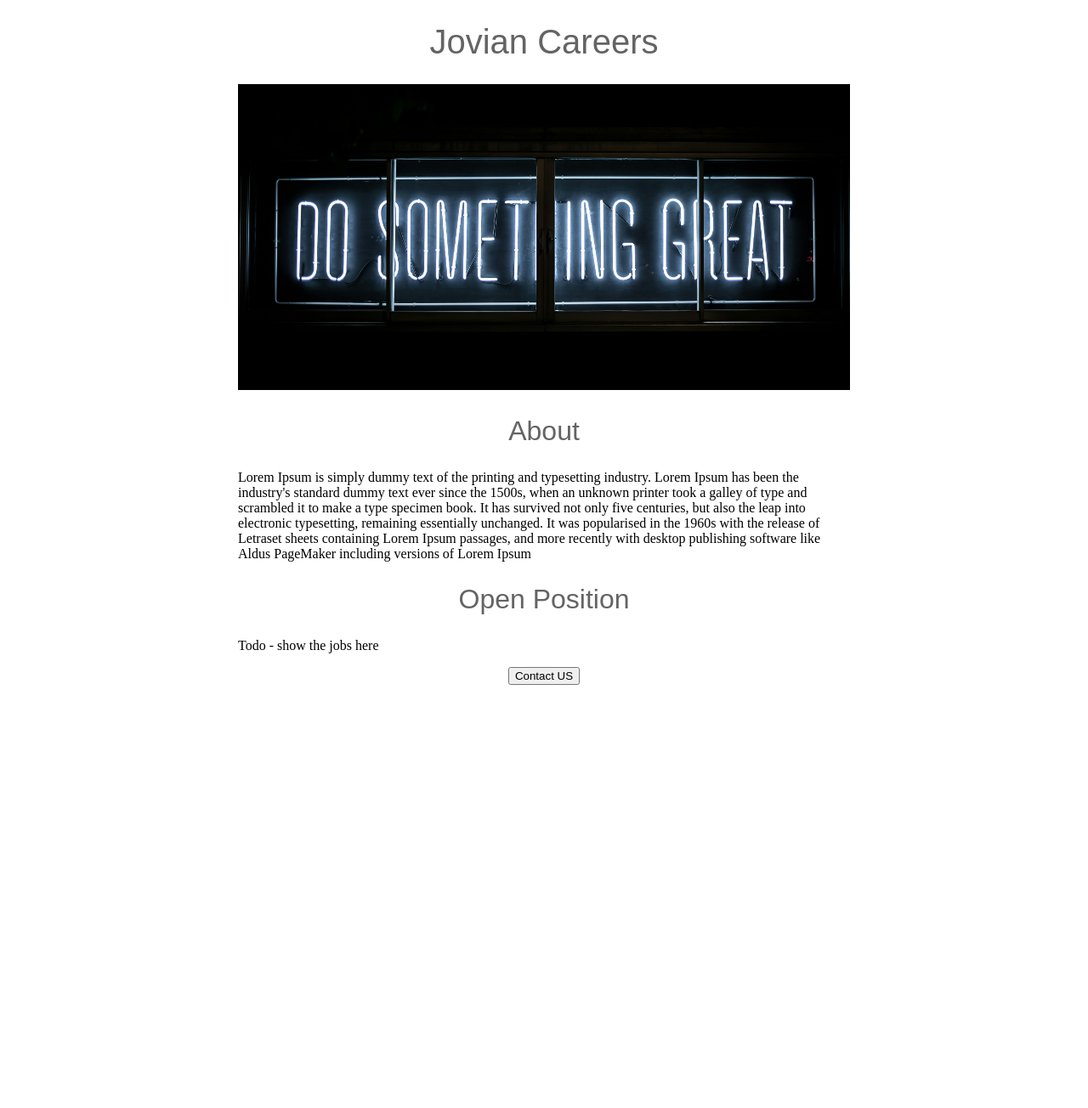
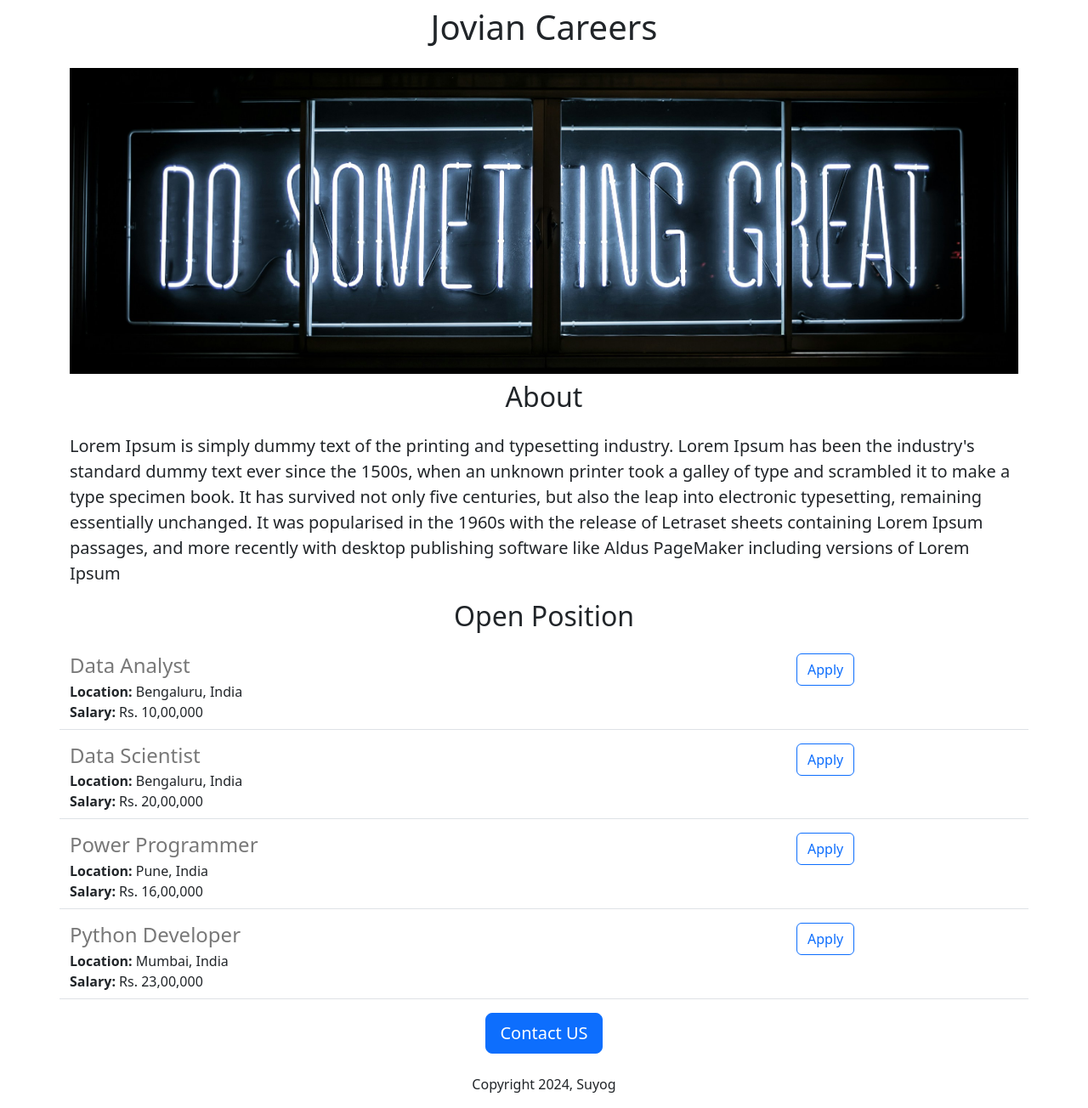
Before and after one commit to SuyogVyas/jovian-careers-website, a Flask app: page / in a window 1280 px wide. Shown: the whole page at 85% size. Before the commit the page ends 806 px from the top, so only its background shows below. Run offline with Flask 3, Linux system fonts and the light colour scheme.

Commit message:
added dynamic data

```diff
--- a/app.py
+++ b/app.py
@@ -1,10 +1,37 @@
-from flask import Flask,render_template
+from flask import Flask, render_template,jsonify
 
 app = Flask(__name__)
 
+JOBS = [{
+    'id': 1,
+    'title': 'Data Analyst',
+    'location': 'Bengaluru, India',
+    'salary': 'Rs. 10,00,000',
+}, {
+    'id': 2,
+    'title': 'Data Scientist',
+    'location': 'Bengaluru, India',
+    'salary': 'Rs. 20,00,000',
+}, {
+    'id': 3,
+    'title': 'Power Programmer',
+    'location': 'Pune, India',
+    'salary': 'Rs. 16,00,000',
+}, {
+    'id': 4,
+    'title': 'Python Developer',
+    'location': 'Mumbai, India',
+    'salary': 'Rs. 23,00,000',
+}]
+
+
 @app.route("/")
 def hello():
-  return render_template("home.html")
+  return render_template("home.html", jobs=JOBS)
+
+@app.route("/api/jobs")
+def list_jobs():
+  return jsonify(JOBS)
 
 if __name__ == "__main__":
-  app.run(host='0.0.0.0',debug=True)
+  app.run(host='0.0.0.0', debug=True)
--- a/templates/home.html
+++ b/templates/home.html
@@ -2,52 +2,36 @@
 <html>
   <head>
     <title>Jovian Careers</title>
+    <meta charset="utf-8">
+    <meta name="viewport" content="width=device-width, initial-scale=1">
+    <link href="https://cdn.jsdelivr.net/npm/bootstrap@5.3.3/dist/css/bootstrap.min.css" rel="stylesheet" integrity="sha384-QWTKZyjpPEjISv5WaRU9OFeRpok6YctnYmDr5pNlyT2bRjXh0JMhjY6hW+ALEwIH" crossorigin="anonymous">
     <style>
-      h1 {
-        font-size: 40px;
-        font-family: Arial;
-        font-weight: normal;
-        color: rgb(100, 100, 100);
-        text-align: center;
-      }
-
       #banner{
+        height: 360px;
         width: 100%;
-        height: 360px;
         object-fit: cover;
-      }
-
-      h2 {
-        font-family: Arial;
-        font-size: 32px;
-        color: rgb(100, 100, 100);
-        text-align: center;
-        font-weight: normal;
-      }
-
-      .banner {
-        font-family: Arial;
-        color: rgb(80, 80, 80);
-      }
-
-      #container
-      {
-        max-width: 720px;
-        margin: 0 auto;
       }
     </style>
   </head>
   <body>
-    <div id="container">
+    <div class="container">
 
-    <h1>Jovian Careers</h1>
-    <img id="banner" src="https://dba18868-1115-4c15-8986-9bc00a939549-00-3pu99ofqcw1z4.sisko.replit.dev/static/banner.jpg">
-    <h2>About</h2>
-    <p class = "bodytext">Lorem Ipsum is simply dummy text of the printing and typesetting industry. Lorem Ipsum has been the industry's standard dummy text ever since the 1500s, when an unknown printer took a galley of type and scrambled it to make a type specimen book. It has survived not only five centuries, but also the leap into electronic typesetting, remaining essentially unchanged. It was popularised in the 1960s with the release of Letraset sheets containing Lorem Ipsum passages, and more recently with desktop publishing software like Aldus PageMaker including versions of Lorem Ipsum</p>
-    <h2>Open Position</h2>
-    <p class="bodytext">Todo - show the jobs here</p>
+    <h1 class="text-center mt-2 mb-4">Jovian Careers</h1>
+      <img id="banner" class="img-fluid" src="https://dba18868-1115-4c15-8986-9bc00a939549-00-3pu99ofqcw1z4.sisko.replit.dev/static/banner.jpg">
+    <h2 class="text-center mt-2 mb-4">About</h2>
+    <p class="lead">Lorem Ipsum is simply dummy text of the printing and typesetting industry. Lorem Ipsum has been the industry's standard dummy text ever since the 1500s, when an unknown printer took a galley of type and scrambled it to make a type specimen book. It has survived not only five centuries, but also the leap into electronic typesetting, remaining essentially unchanged. It was popularised in the 1960s with the release of Letraset sheets containing Lorem Ipsum passages, and more recently with desktop publishing software like Aldus PageMaker including versions of Lorem Ipsum</p>
+    <h2 class="text-center mt-2 mb-4">Open Position</h2>
+
+      <div>
+        {% for job in jobs%}
+          {% include 'jobitems.html' %}
+        {% endfor %}
+      </div>
+
+
       <div style="text-align:center;">
-    <button>Contact US</button>
+    <button class="btn btn-primary btn-lg" >Contact US</button>
+        <p class="mt-4">Copyright 2024, Suyog</p>
       </div>
     </div>
   </body>
--- /dev/null
+++ b/templates/jobitems.html
@@ -0,0 +1,18 @@
+<div class="border-bottom row" style="margin-bottom:16px; padding-bottom:8px">
+  <div class="col-9">
+    <h4 style="color:rgb(120,120,120); margin-bottom:4px;">{{job['title']}}
+    </h4>
+
+<div>
+  <b>Location:</b> {{job['location']}}
+</div>
+  {% if 'salary' in job %}
+  <div>
+    <b>Salary:</b> {{job['salary']}}
+  </div>
+  {% endif %}
+  </div>
+  <div class="col-3">
+  <button type="button" class="btn btn-outline-primary">Apply</button>
+  </div>
+</div>
```
